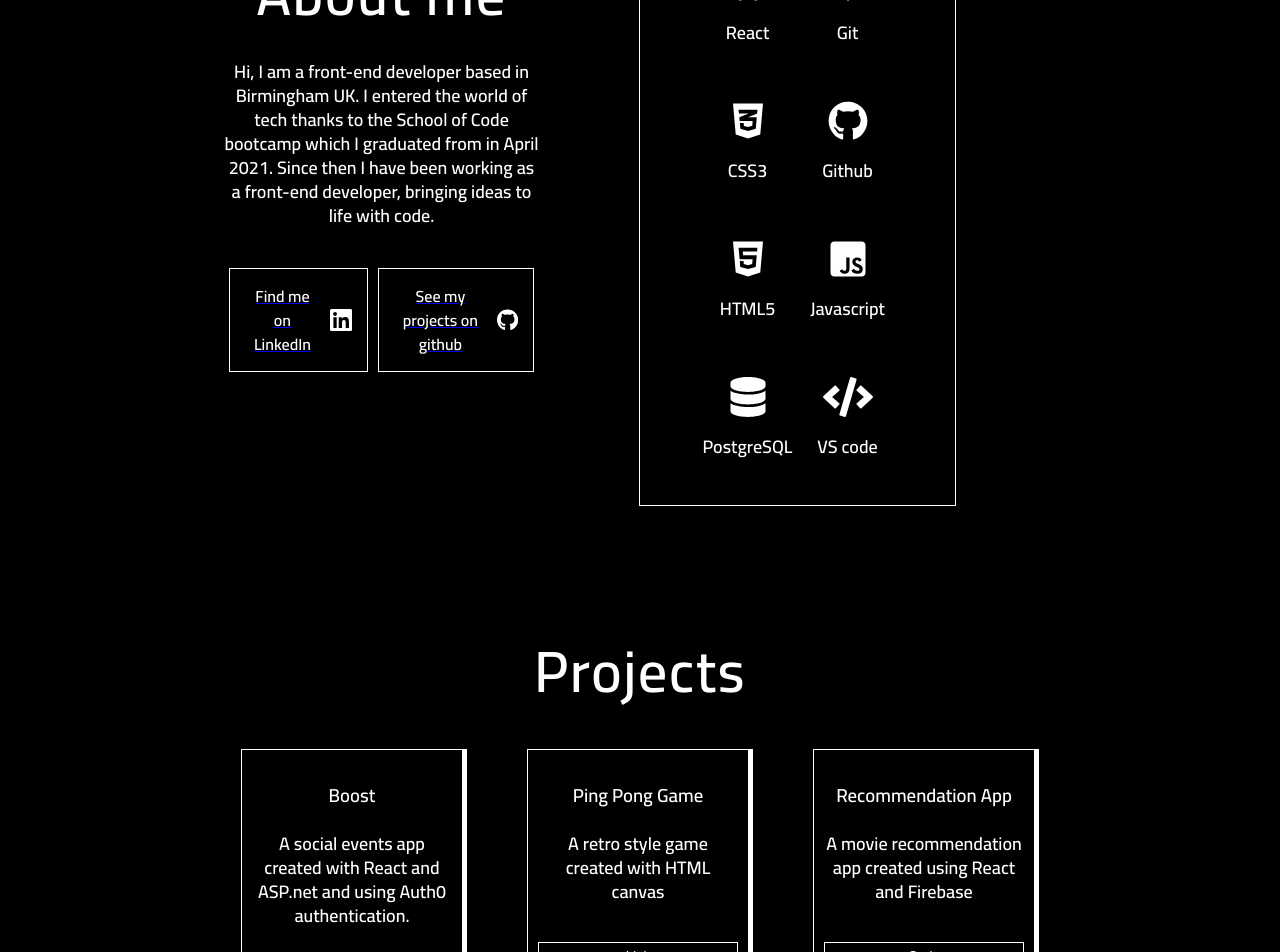
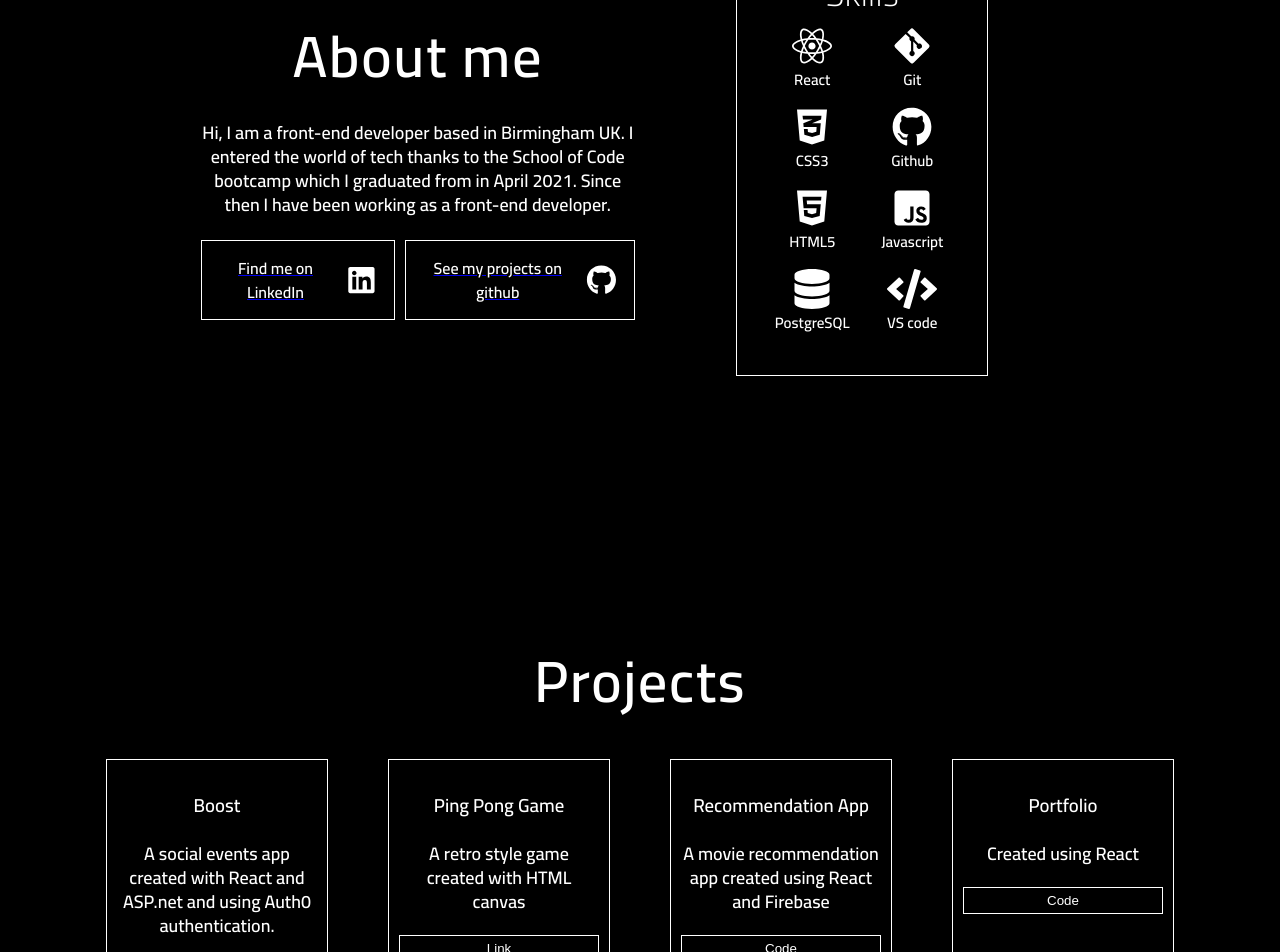
Before and after one commit to SerenaElizabeth/Portfolio, a React (Create React App) app: page / in a window 1280 px wide. Shown: the part 1200-2152 px from the top of the page. Built offline with nearby package versions, Linux system fonts and the light colour scheme.

Commit message:
responsiveness

```diff
--- a/src/Components/AboutPage/aboutPage.css
+++ b/src/Components/AboutPage/aboutPage.css
@@ -1,22 +1,46 @@
 #about {
   color: white;
   background: black;
+  display: flex;
+  align-items: center;
+  justify-content: center;
 }
 
-@media screen and (max-width: 760px) {
-  #about {
-    padding: 100px 0;
-  }
-}
 
 .aboutPageWrapper {
   display: flex;
+  width: 70%;
+  max-width: 1500px;
   z-index: 1;
   height: 100%;
+  align-items: center;
   justify-content: center;
+}
+
+.iconsWrapper,
+.textWrapper {
+  display: flex;
+  flex-direction: column;
   align-items: center;
-  width: 65%;
-  margin: auto;
+  width: 100%;
+}
+
+.iconsWrapper>div {
+  border: 1px solid white;
+  display: flex;
+  flex-direction: column;
+  align-items: center;
+  padding: 25px;
+}
+
+.iconContainer>a>p {
+  font-size: 16px;
+  margin: 0;
+  margin-right: 10px;
+}
+
+.iconContainer {
+  display: flex;
 }
 
 .iconContainer .icon {
@@ -33,17 +57,6 @@
   margin: 5px;
 }
 
-
-.iconContainer>a>p {
-  font-size: 16px;
-  margin: 0;
-  margin-right: 10px;
-}
-
-.iconContainer {
-  display: flex;
-}
-
 h1 {
   color: white;
   font-size: 58px;
@@ -54,39 +67,18 @@ h1 {
 }
 
 
-@media screen and (max-width: 480px) {
-  h1 {
-    font-size: 32px;
-  }
-}
 
 p {
   color: white;
   font-size: 18px;
   line-height: 24px;
   font-weight: 600;
-  margin-bottom: 35px;
   max-width: 440px;
 }
 
-.iconsWrapper {
-  width: 50%;
-  display: flex;
-  flex-direction: column;
-  align-items: center;
-  justify-content: space-around;
-  height: 80vh;
-  border: 0.5px solid white;
-  margin: 30px 100px;
-  margin-top: 100px;
-}
-
-.textWrapper {
-  width: 50%;
-  display: flex;
-  flex-direction: column;
-  align-items: center;
-  justify-content: center;
+.row p {
+  margin-top: 2px;
+  font-size: 15px;
 }
 
 img {
@@ -110,3 +102,20 @@ img {
   display: flex;
   flex-direction: column-reverse;
 }
+
+
+@media screen and (max-width: 800px) {
+
+  .aboutPageWrapper,
+  .iconContainer {
+    flex-direction: column;
+  }
+
+  .iconsWrapper>div {
+    margin: 40px 0px;
+  }
+
+  h1 {
+    font-size: 32px;
+  }
+}
--- a/src/Components/AboutPage/index.js
+++ b/src/Components/AboutPage/index.js
@@ -8,16 +8,16 @@ function AboutPage() {
       <div className="aboutPageWrapper">
         <div className="textWrapper">
           <h1>About me</h1>
-          <p>Hi, I am a front-end developer based in Birmingham UK. I entered the world of tech thanks to the School of Code bootcamp which I graduated from in April 2021. Since then I have been working as a front-end developer, bringing ideas to life with code.
+          <p>Hi, I am a front-end developer based in Birmingham UK. I entered the world of tech thanks to the School of Code bootcamp which I graduated from in April 2021. Since then I have been working as a front-end developer.
 
           </p>
           <div className="iconContainer">
 
-            <a href="https://www.linkedin.com/in/serena-graham-8a2b7a200/">
+            <a target='_blank' href="https://www.linkedin.com/in/serena-graham-8a2b7a200/">
               <p>Find me on LinkedIn</p>
               <FaLinkedin className="icon" />
             </a>
-            <a href="https://github.com/SerenaElizabeth">
+            <a target='_blank' href="https://github.com/SerenaElizabeth">
               <p>See my projects on github</p>
               <FaGithub className="icon" />
             </a>
@@ -26,6 +26,7 @@ function AboutPage() {
         </div>
 
         <div className="iconsWrapper">
+          <div>
             <div className="row">Skills</div>
 
             <div className="row">
@@ -68,6 +69,7 @@ function AboutPage() {
                 <FaCode className="icon" />
               </div>
             </div>
+          </div>
 
 
 
--- a/src/Components/App/App.css
+++ b/src/Components/App/App.css
@@ -8,8 +8,9 @@
 }
 
 .page {
-  height: 100vh;
+  padding: 5px 5px;
   padding-top: 50px;
+  min-height: 100vh;
 }
 
 
--- a/src/Components/Contact/contact.css
+++ b/src/Components/Contact/contact.css
@@ -8,6 +8,7 @@ form {
     padding: 10px;
     display: flex;
     max-width: 500px;
+    width: 100%;
 }
 
 form span {
@@ -24,11 +25,7 @@ button {
 .form-section .input,
 form button {
     background: none;
-    border: none;
-    border-bottom: 3px solid white;
-    border-right: 3px solid white;
-    border-top: 0.5px solid white;
-    border-left: 0.5px solid white;
+    border: 0.5px solid white;
     height: 25px;
     width: 315px;
     color: white;
@@ -49,3 +46,12 @@ form button:hover {
     color: black;
     background-color: white;
 }
+
+#contact .iconContainer {
+    width: 100%;
+    min-width: 300px;
+    margin-top: 30px;
+    display: flex;
+    justify-content: center;
+    align-items: center;
+}
--- a/src/Components/Contact/index.js
+++ b/src/Components/Contact/index.js
@@ -1,6 +1,7 @@
 import React, { useState } from "react";
 import "./contact.css";
 import emailjs from '@emailjs/browser';
+import { FaGithub, FaLinkedin } from "react-icons/fa";
 
 function Contact() {
   const [result, setResult] = useState(false)
@@ -37,6 +38,19 @@ function Contact() {
         <button>Send</button>
         <div>{result ? <div>Message sent</div> : null}</div>
       </form>
+
+      <div className="iconContainer">
+
+        <a target='_blank' href="https://www.linkedin.com/in/serena-graham-8a2b7a200/">
+          <p>Find me on LinkedIn</p>
+          <FaLinkedin className="icon" />
+        </a>
+        <a target='_blank' href="https://github.com/SerenaElizabeth">
+          <p>See my projects on github</p>
+          <FaGithub className="icon" />
+        </a>
+
+      </div>
     </div>
   );
 }
--- a/src/Components/IntroPage/index.js
+++ b/src/Components/IntroPage/index.js
@@ -1,5 +1,5 @@
 import React from "react";
-import video from "./video.mp4";
+// import video from "./video.mp4";
 import { FaArrowDown } from "react-icons/fa";
 import { Link } from 'react-scroll'
 import './introPage.css'
@@ -8,7 +8,7 @@ function IntroPage() {
   return (
     <div className='introPageContainer page' id="home">
       <div className="introPageBackground">
-        <video className="videoBg" autoPlay muted loop src={video} type="video/mp4" />
+        {/* <video className="videoBg" autoPlay muted loop src={video} type="video/mp4" /> */}
       </div>
       <div className="introPageContent">
         <h1 className='introH1'>Serena Graham</h1>
--- a/src/Components/Projects/index.js
+++ b/src/Components/Projects/index.js
@@ -27,6 +27,11 @@ function Projects() {
           <p>A movie recommendation app created using React and Firebase</p>
           <a href="https://github.com/SerenaElizabeth/RecommendationApp" target='_blank'><button>Code</button></a>
         </div>
+        <div className="projects-card">
+          <h3>Portfolio</h3>
+          <p>Created using React</p>
+          <a href="https://github.com/SerenaElizabeth/Portfolio" target='_blank'><button>Code</button></a>
+        </div>
       </div>
     </div>
   );
--- a/src/Components/Projects/projects.css
+++ b/src/Components/Projects/projects.css
@@ -8,16 +8,15 @@
   flex-direction: row;
   justify-content: center;
   margin-bottom: 50px;
+  align-items: center;
 }
 
 .projects-card {
   width: 200px;
-  border-right: 5px solid white;
-  border-left: 0.5px solid white;
-  border-top: 0.5px solid white;
-  border-bottom: 5px solid white;
+  border: 0.5px solid white;
   margin: 30px;
   padding: 10px;
+  min-height: 250px;
 }
 
 
@@ -41,3 +40,11 @@
   background: white;
   cursor: pointer;
 }
+
+@media screen and (max-width: 800px) {
+
+  .projects-wrapper {
+    flex-direction: column;
+
+  }
+}
```
Also changed, not shown: 1 other file (tests, documents, lock files or other folders). Lines whose indentation alone changed are shown as unchanged.
